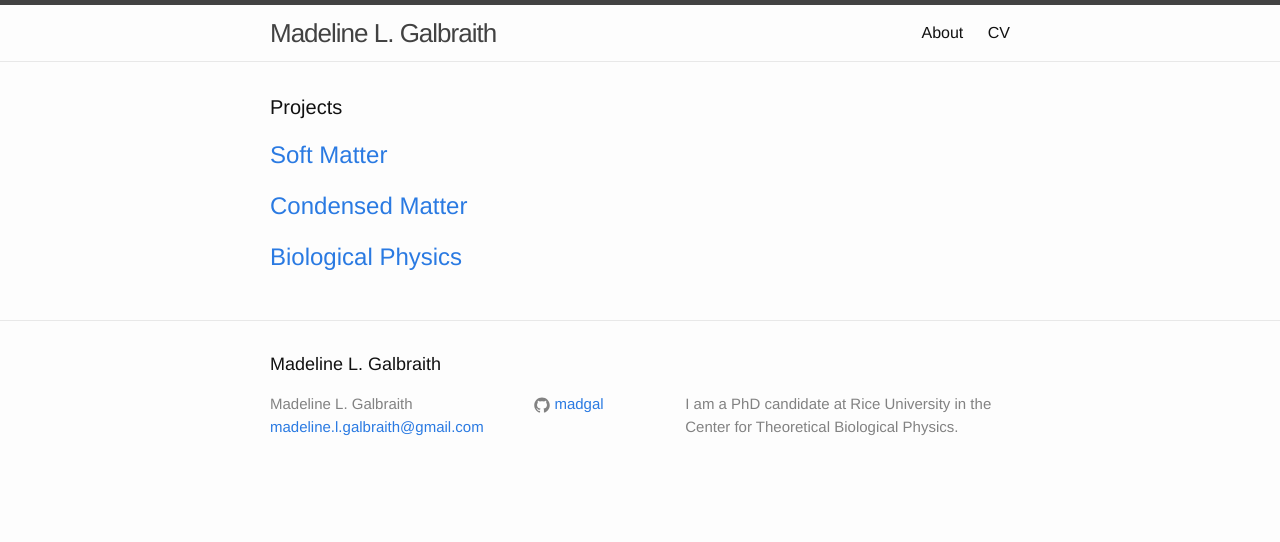
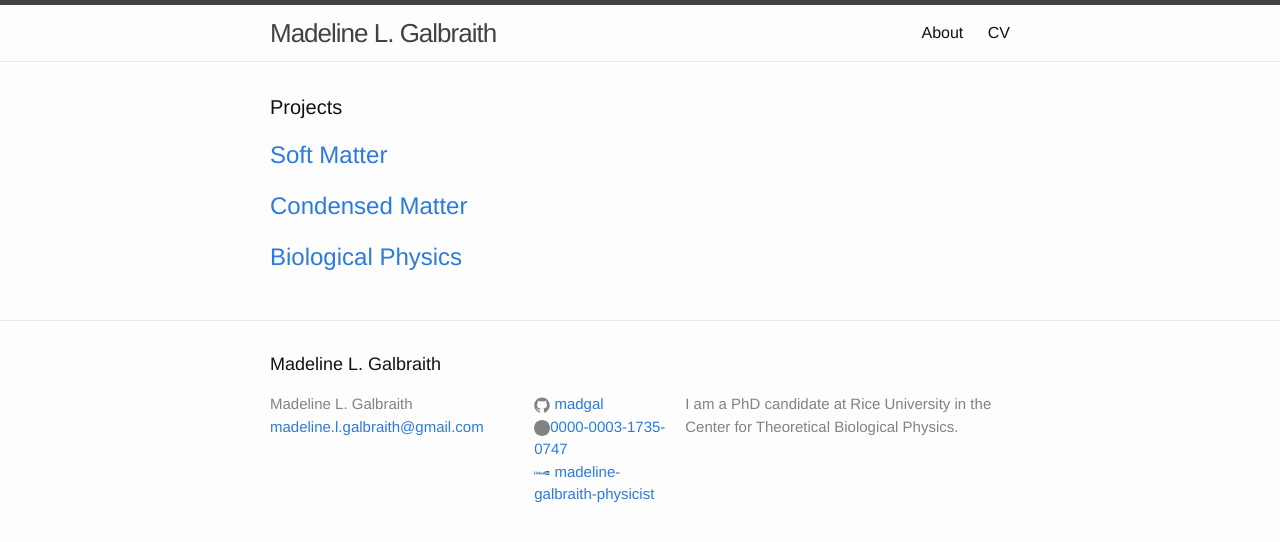
Before and after one commit to madgal/madgal.github.io, a Jekyll site: the page built from index.html, in a window 1280 px wide. Shown: the top 542 px of the page. Built offline with Jekyll 4.4.1, drawn with Linux system fonts in a browser that asks for light colours; some of the changed lines change nothing that is shown.

Commit message:
Update _config.yml

```diff
--- a/_config.yml
+++ b/_config.yml
@@ -13,8 +13,8 @@ description: > # this means to ignore newlines until "baseurl:"
 baseurl: "" # the subpath of your site, e.g. /blog
 url: "http://madgal.github.io" # the base hostname & protocol for your site
 github_username:  madgal
-# orcid: 0000-0003-1735-0747
-# linkedin: madeline-galbraith-physicist
+orcid_username: 0000-0003-1735-0747
+linkedin_username: madeline-galbraith-physicist
 
 # Build settings
 markdown: kramdown
```
